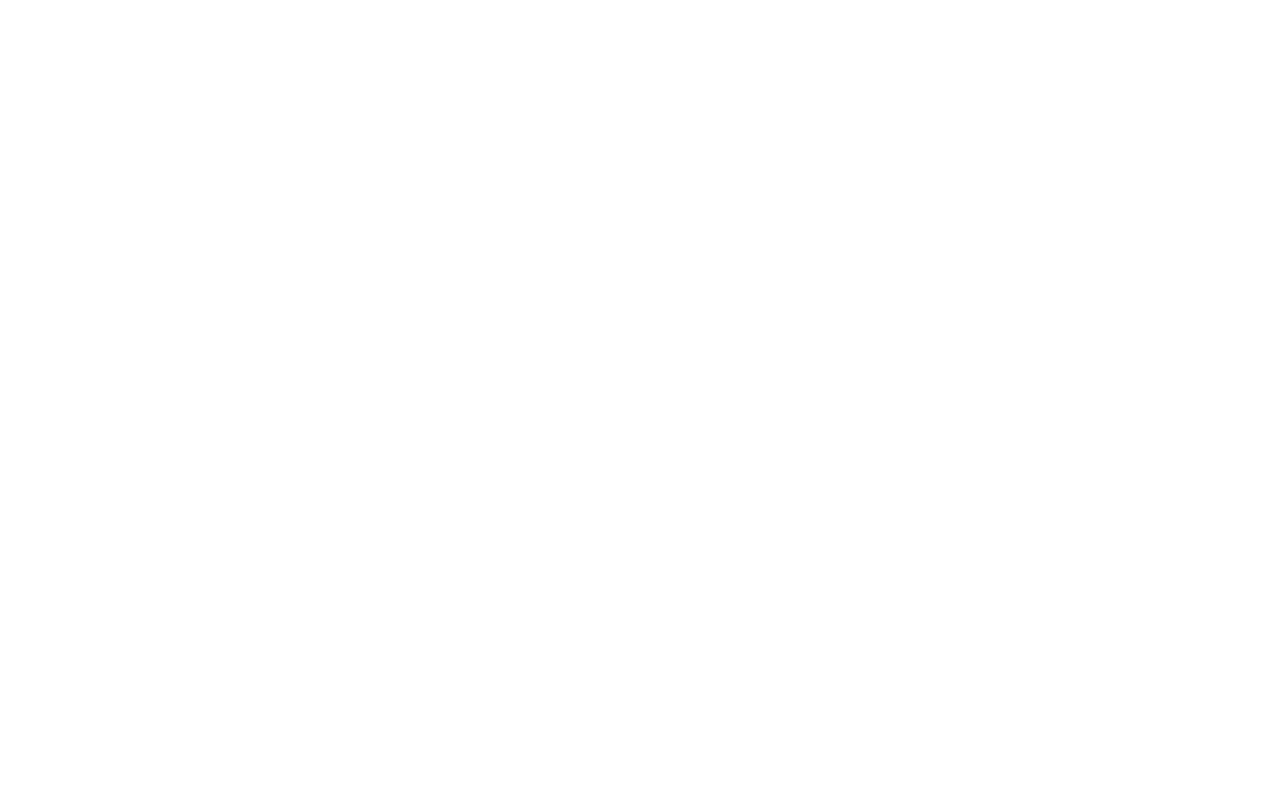
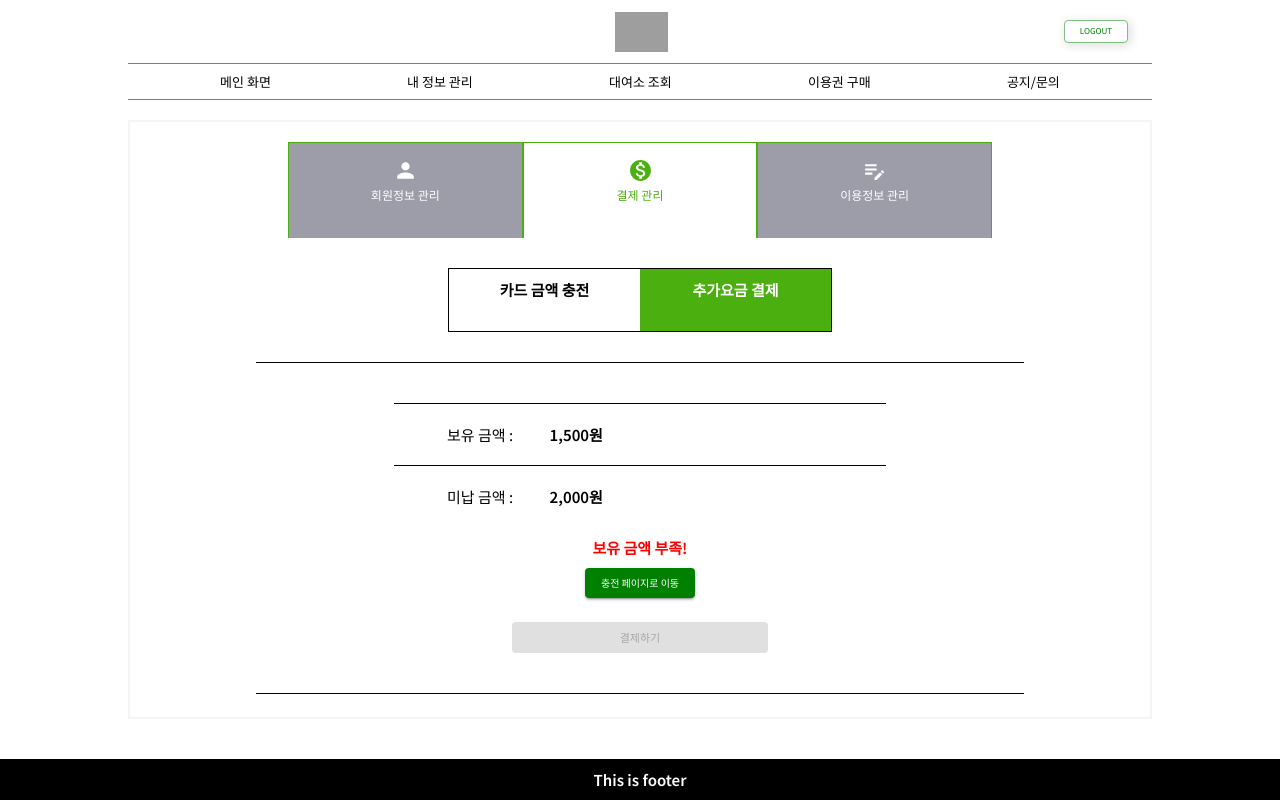
Before and after one commit to chany0ng/web-service-development, a React (Create React App) app in the folder frontend/project/: page /user/pay/extra-charge in a window 1280 px wide. Before the commit this address had no page. Built offline with nearby package versions, Linux system fonts and the light colour scheme; grey boxes are pictures that could not be loaded; a web font is replaced by a local one.

Commit message:
feat(extra-charge): 추가 요금 결제 기능 추가

```diff
--- a/frontend/project/src/Router.js
+++ b/frontend/project/src/Router.js
@@ -6,6 +6,8 @@
 import UserMainPage from './pages/User/UserMainPage';
 import UserInfoEdit from './pages/User/UserInfo/UserInfoEdit';
 import UserInfoBookMark from './pages/User/UserInfo/UserInfoBookMark';
+import UserPayCharge from './pages/User/UserPay/UserPayCharge';
+import UserPayExtraCharge from './pages/User/UserPay/UserPayExtraCharge';
 const Router = () => {
   return (
     <Routes>
@@ -16,6 +18,8 @@
       <Route path="/user/main" element={<UserMainPage />} />
       <Route path="/user/info/edit" element={<UserInfoEdit />} />
       <Route path="/user/info/bookmark" element={<UserInfoBookMark />} />
+      <Route path="/user/pay/charge" element={<UserPayCharge />} />
+      <Route path="/user/pay/extra-charge" element={<UserPayExtraCharge />} />
     </Routes>
   );
 };
--- /dev/null
+++ b/frontend/project/src/pages/User/UserPay/UserPayExtraCharge.js
@@ -0,0 +1,98 @@
+import TabBar from '../../../components/TabBar/TabBar';
+import InnerTabBar from '../../../components/TabBar/InnerTabBar';
+import Layout from '../../../layouts/Layout';
+import Article from '../../../layouts/Article';
+import styles from './UserPayExtraCharge.module.scss';
+import { Button } from '@mui/material';
+import { useNavigate } from 'react-router-dom';
+import { useState, useEffect } from 'react';
+
+const outerTitle = ['회원정보 관리', '결제 관리', '이용정보 관리'];
+const innerTitle = ['카드 금액 충전', '추가요금 결제'];
+const outerTab = 'pay';
+const innerTab = 'extra-charge';
+const url = {
+  charge: '/user/pay/charge',
+  'extra-charge': '/user/pay/extra-charge'
+};
+
+const UserPayExtraCharge = () => {
+  const existMoney = 1500;
+  const overFee = 2000;
+  const [isLackOfMoney, setIsLackOfMoney] = useState(false);
+  const [isButtonEnabled, setIsButtonEnabled] = useState(false);
+  useEffect(() => {
+    console.log('effect!');
+    if (overFee > existMoney) {
+      setIsLackOfMoney(true);
+      setIsButtonEnabled(true);
+    } else if (overFee === 0) {
+      setIsLackOfMoney(false);
+      setIsButtonEnabled(true);
+    } else {
+      setIsLackOfMoney(false);
+      setIsButtonEnabled(false);
+    }
+  }, [existMoney, overFee]);
+
+  const navigate = useNavigate();
+  const movePageHandler = () => {
+    navigate('/user/pay/charge');
+  };
+  const onSubmitHandler = (e) => {
+    e.preventDefault();
+    //todo 보유금액에서 미납금액만큼 차감 후, post요청
+  };
+  return (
+    <Layout>
+      <TabBar title={outerTitle} select={outerTab} />
+      <InnerTabBar title={innerTitle} select={innerTab} url={url} />
+      <Article>
+        <section className={styles.flexContainer}>
+          <div className={styles.flexItem}>
+            <span className={styles.first}>보유 금액 : </span>
+            <span className={styles.second}>
+              {existMoney.toLocaleString()}원
+            </span>
+          </div>
+          <div className={styles.flexItem}>
+            <span className={styles.first}>미납 금액 : </span>
+            <span className={styles.second}>{overFee.toLocaleString()}원</span>
+          </div>
+          {isLackOfMoney && (
+            <div>
+              <h2 className={styles.moneyLack}>보유 금액 부족!</h2>
+              <Button
+                variant="contained"
+                color="primary"
+                sx={{ fontSize: '1rem' }}
+                onClick={movePageHandler}
+              >
+                충전 페이지로 이동
+              </Button>
+            </div>
+          )}
+          <Button
+            onClick={onSubmitHandler}
+            type="submit"
+            variant="contained"
+            disabled={isButtonEnabled}
+            sx={{
+              mt: 3,
+              width: '20vw',
+              fontSize: '1.1rem',
+              backgroundColor: 'secondary.main',
+              '&:hover': {
+                backgroundColor: 'secondary.main'
+              }
+            }}
+          >
+            결제하기
+          </Button>
+        </section>
+      </Article>
+    </Layout>
+  );
+};
+
+export default UserPayExtraCharge;
--- /dev/null
+++ b/frontend/project/src/pages/User/UserPay/UserPayExtraCharge.module.scss
@@ -0,0 +1,26 @@
+.flexContainer {
+  padding: 10px;
+  width: 40vw;
+  margin: 0 auto;
+}
+.flexItem {
+  padding: 20px;
+  border-top: 1px solid black;
+  font-size: 1.5rem;
+  .first {
+    display: inline-block;
+    width: 30%;
+    white-space: pre-wrap;
+  }
+  .second {
+    width: 70%;
+    text-align: left;
+    font-weight: bold;
+    display: inline-block;
+  }
+}
+
+.moneyLack {
+  color: red;
+  padding: 10px;
+}
--- /dev/null
+++ b/frontend/project/src/pages/User/UserPay/css/UserPayExtraCharge.module.min.css
@@ -0,0 +1 @@
+.flexContainer{padding:10px;width:40vw;margin:0 auto}.flexItem{padding:20px;border-top:1px solid #000;font-size:1.5rem}.flexItem .first{display:inline-block;width:30%;white-space:pre-wrap}.flexItem .second{width:70%;text-align:left;font-weight:bold;display:inline-block}.moneyLack{color:red;padding:10px}
```
